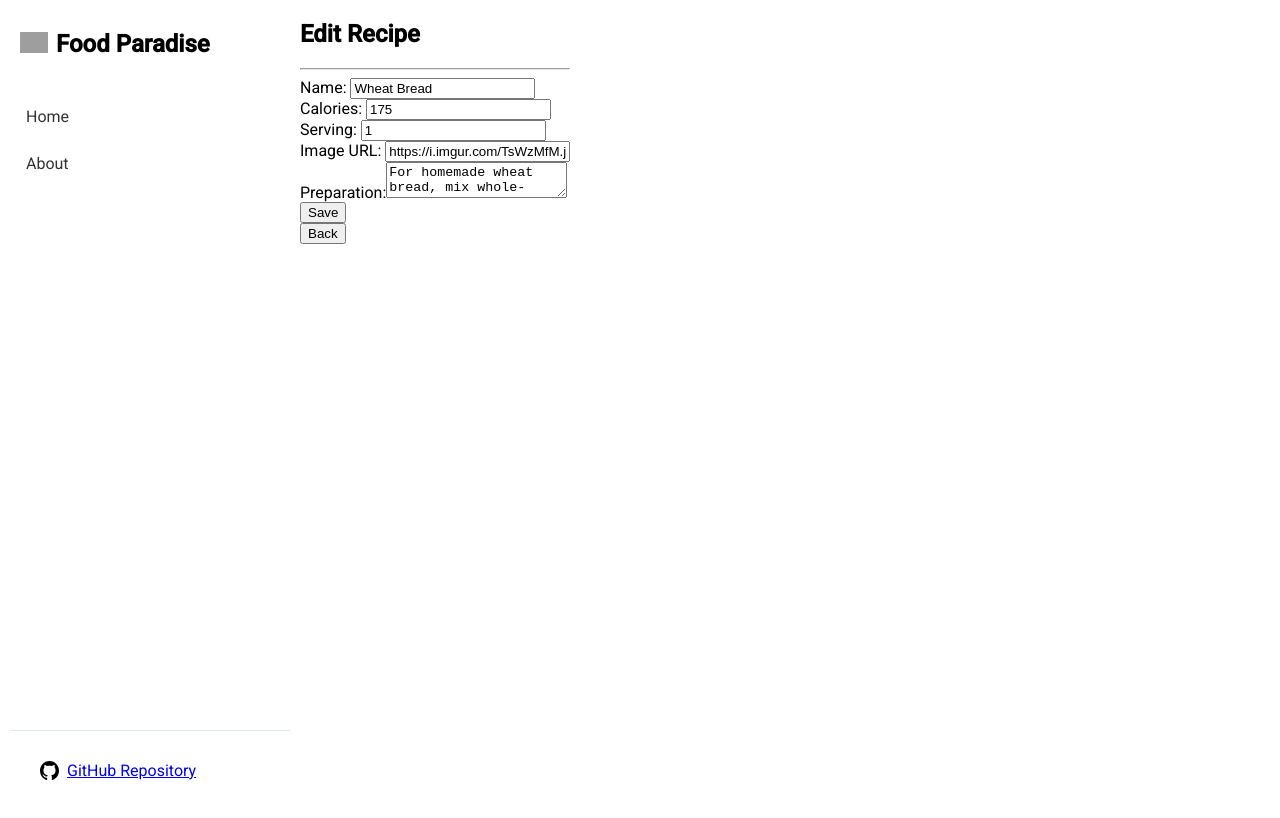
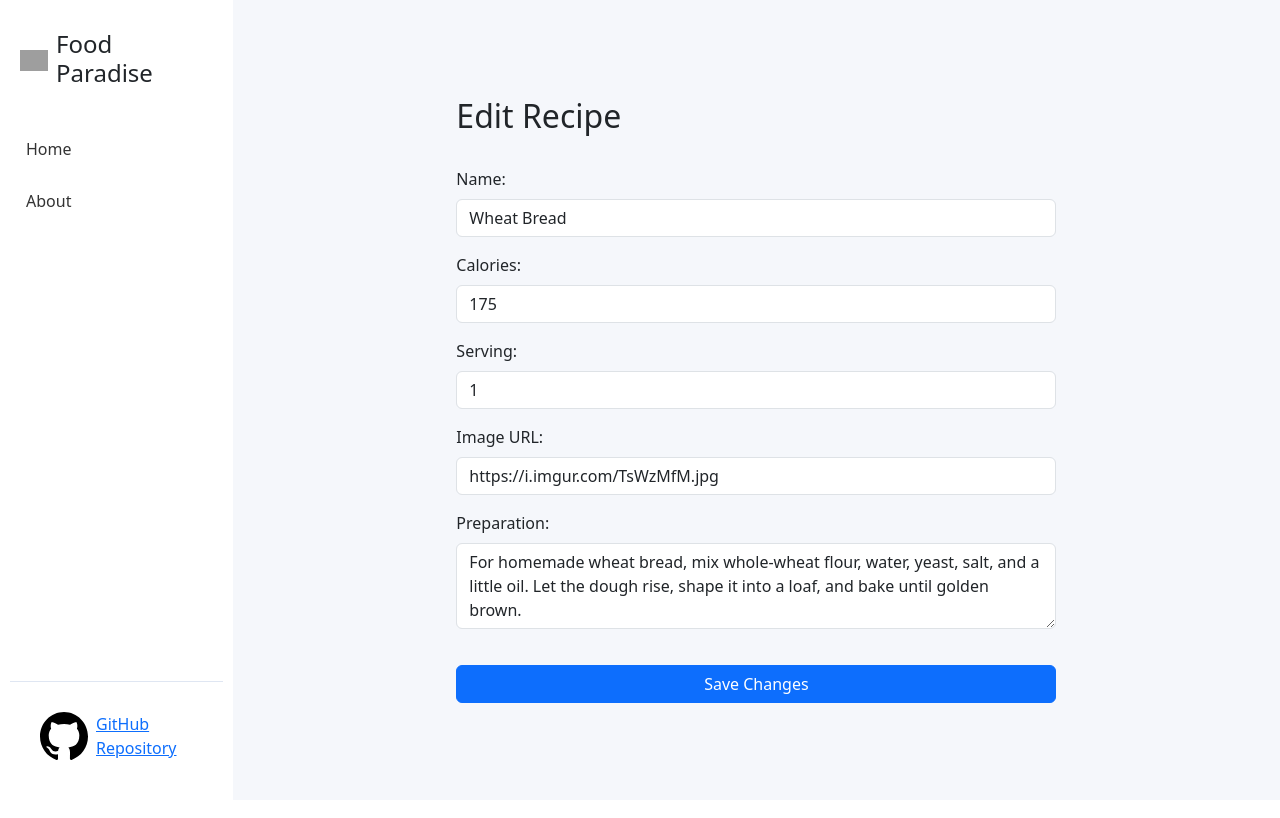
Before and after one commit to bareshekhala/Recipe-Book-app, a React (Vite) app: page /edit/07d9616d-7a63-457c-b8a7-58f6a70a67e3 in a window 1280 px wide. Built offline with nearby package versions, Linux system fonts and the light colour scheme; grey boxes are pictures that could not be loaded.

Commit message:
bootstrap components + fixes

```diff
--- a/package.json
+++ b/package.json
@@ -10,7 +10,9 @@
     "preview": "vite preview"
   },
   "dependencies": {
+    "bootstrap": "^5.3.8",
     "react": "^19.2.8",
+    "react-bootstrap": "^2.10.10",
     "react-dom": "^19.2.8",
     "react-router-dom": "^7.18.2"
   },
--- a/src/Pages/CreateItem.jsx
+++ b/src/Pages/CreateItem.jsx
@@ -1,6 +1,11 @@
 import React from "react";
 import { useState } from "react";
 import { useNavigate } from "react-router-dom";
+
+//Bootstrap
+import Button from 'react-bootstrap/Button';
+import Form from 'react-bootstrap/Form';
+
 
 function CreateItem(props) {
   const navigate = useNavigate();
@@ -64,11 +69,11 @@ function CreateItem(props) {
     <div>
       <>
         <h2>Create New Recipe</h2>
-        <hr />
-        <form onSubmit={handleCreate}>
+
+        <Form onSubmit={handleCreate}>
           <div>
-            <label htmlFor="name">Name: </label>
-            <input
+            <Form.Label htmlFor="name">Name: </Form.Label>
+            <Form.Control
               type="text"
               name="name"
               onChange={handleNameChange}
@@ -77,8 +82,8 @@ function CreateItem(props) {
           </div>
 
           <div>
-            <label htmlFor="calories">Calories: </label>
-            <input
+            <Form.Label htmlFor="calories">Calories: </Form.Label>
+            <Form.Control
               type="number"
               name="calories"
               onChange={handleCaloriesChange}
@@ -87,8 +92,8 @@ function CreateItem(props) {
           </div>
 
           <div>
-            <label htmlFor="serving">Serving: </label>
-            <input
+            <Form.Label htmlFor="serving">Serving: </Form.Label>
+            <Form.Control
               type="number"
               name="serving"
               onChange={handleServingChange}
@@ -96,8 +101,8 @@ function CreateItem(props) {
             />
           </div>
           <div>
-            <label htmlFor="image">Image URL: </label>
-            <input
+            <Form.Label htmlFor="image">Image URL: </Form.Label>
+            <Form.Control
               type="url"
               name="image"
               onChange={handleImageChange}
@@ -105,17 +110,17 @@ function CreateItem(props) {
             />
           </div>
           <div>
-            <label htmlFor="how">Preparation:</label>
-            <textarea name="how" onChange={handleHowChange} value={howValue} />
+            <Form.Label htmlFor="how">Preparation:</Form.Label>
+            <Form.Control as="textarea" rows={3} name="how" onChange={handleHowChange} value={howValue} />
           </div>
 
-          <button type="submit">Add</button>
+          <Button variant="primary" type="submit"> Save & Add</Button>
 
           {errorMessage && <p>{errorMessage}</p>}
-        </form>
-        <button type="button" onClick={() => navigate("/")}>
+        </Form>
+        {/* <Button variant="primary" type="button" onClick={() => navigate("/")}>
           Back
-        </button>
+        </Button> */}
       </>
     </div>
   );
--- a/src/Pages/EditItem.jsx
+++ b/src/Pages/EditItem.jsx
@@ -2,6 +2,11 @@ import React from "react";
 import { useParams } from "react-router-dom";
 import { useNavigate } from "react-router-dom";
 import { useState } from "react";
+
+//Bootstrap
+import Button from 'react-bootstrap/Button';
+import Form from 'react-bootstrap/Form';
+
 function EditItem({ foodList, setFoodList }) {
   const navigate = useNavigate();
 
@@ -55,15 +60,19 @@ function EditItem({ foodList, setFoodList }) {
     navigate("/");
   }
   return (
-    <div>
+    <div className="edit-wrapper" >
       <>
-        <h2>Edit Recipe</h2>
-        <hr />
+        <div id="edit-content">
 
-        <form onSubmit={handleEditForm}>
-          <div>
-            <label htmlFor="name">Name: </label>
-            <input
+
+        <h2 style={{textAlign:"left"}}>Edit Recipe</h2>
+
+
+         <Form onSubmit={handleEditForm} style={{width:"600px", display:"flex", flexDirection:"column", gap:"16px" }} >
+
+           <div>
+            <Form.Label htmlFor="name">Name: </Form.Label>
+            <Form.Control
               type="text"
               name="name"
               onChange={handleNameChange}
@@ -72,8 +81,8 @@ function EditItem({ foodList, setFoodList }) {
           </div>
 
           <div>
-            <label htmlFor="calories">Calories: </label>
-            <input
+            <Form.Label htmlFor="calories">Calories: </Form.Label>
+            <Form.Control
               type="number"
               name="calories"
               onChange={handleCaloriesChange}
@@ -82,35 +91,44 @@ function EditItem({ foodList, setFoodList }) {
           </div>
 
           <div>
-            <label htmlFor="serving">Serving: </label>
-            <input
+            <Form.Label htmlFor="serving">Serving: </Form.Label>
+            <Form.Control
               type="number"
               name="serving"
               onChange={handleServingChange}
               value={servingValue}
             />
           </div>
+
           <div>
-            <label htmlFor="image">Image URL: </label>
-            <input
+            <Form.Label htmlFor="image">Image URL: </Form.Label>
+            <Form.Control
               type="url"
               name="image"
               onChange={handleImageChange}
               value={imageValue}
             />
           </div>
+
           <div>
-            <label htmlFor="how">Preparation:</label>
-            <textarea name="how" value={howValue} onChange={handleHowChange} />
+            <Form.Label htmlFor="how">Preparation:</Form.Label>
+            <Form.Control as="textarea" rows={3} name="how" onChange={handleHowChange} value={howValue} />
           </div>
 
-          <button type="submit">Save</button>
-        </form>
-        <button type="button" onClick={() => navigate("/")}>
+          <Button variant="primary" type="submit" style={{marginTop:"20px"}}>Save Changes</Button>
+
+
+        </Form>
+
+
+        {/* <Button variant="secondary" type="button" onClick={() => navigate("/")}>
           Back
-        </button>
+        </Button> */}
+
+        </div>
       </>
     </div>
+
   );
 }
 
--- a/src/components/ListItem.jsx
+++ b/src/components/ListItem.jsx
@@ -2,9 +2,14 @@ import React, { useState } from "react";
 import { Link } from "react-router-dom";
 import { NavLink } from "react-router-dom";
 
+
 //icons
 import TrashIcon from "../app-assets/trash-icon.svg"
 import EditIcon from "../app-assets/edit-icon.svg"
+
+//bootstrap
+import Button from 'react-bootstrap/Button';
+import Modal from 'react-bootstrap/Modal';
 
 function ListItem({
   id,
@@ -16,7 +21,11 @@ function ListItem({
   setFoodList,
 }) {
   // For "Are you sure functionality" a new state is defined
-  const [showModal, setShowModal] = useState(false);
+  const [show, setShow] = useState(false);
+
+  const handleClose = () => setShow(false);
+  const handleShow = () => setShow(true);
+
 
   function handleDelete() {
     const newFoodList = foodList.filter((food) => {
@@ -50,11 +59,9 @@ function ListItem({
               {/* Delete Button */}
               <button
                 type="button"
-                onClick={(e) => {
-                  e.preventDefault();
-                  e.stopPropagation(); // Prevents parent card link from opening
-                  setShowModal(true);
-                }}
+                onClick={handleShow}
+                  // setShowModal(true);
+
               >
                 <img src={TrashIcon} alt="" />
                 Delete
@@ -73,28 +80,27 @@ function ListItem({
 
 
           {/*Are you sure part*/}
-          {showModal && (
-            <div id="modal">
-              <div
-                id="modalBox"
-                style={{
-                  backgroundColor: "gold",
-                  padding: "20px",
-                  borderRadius: "8px",
-                  width: "300px",
-                  textAlign: "center",
-                }}
-              >
-                <h3>Are You Sure?</h3>
-                <button id="yes-btn" onClick={handleDelete}>
-                  Yes,Delete
-                </button>
-                <button id="cancel-btn" onClick={() => setShowModal(false)}>
-                  Cancel
-                </button>
-              </div>
-            </div>
-          )}
+          <Modal show={show} onHide={handleClose}>
+        <Modal.Header closeButton>
+          <Modal.Title>Are You Sure that you want to delete?</Modal.Title>
+        </Modal.Header>
+        <Modal.Body> This action is permanent!</Modal.Body>
+        <Modal.Footer>
+          <Button variant="secondary" onClick={handleClose}>
+            Cancel
+          </Button>
+          <Button variant="primary" onClick={handleDelete}>
+            Delete
+          </Button>
+        </Modal.Footer>
+      </Modal>
+
+
+
+
+
+
+
     </div>
   );
 }
--- a/src/components/SearchBar.jsx
+++ b/src/components/SearchBar.jsx
@@ -1,4 +1,6 @@
 import React from 'react'
+
+import Form from 'react-bootstrap/Form';
 
 function SearchBar(props) {
 function handleSearch(){
@@ -7,10 +9,10 @@ function handleSearch(){
 return (
     <div id='search' >
 
-      <input type="text"
+      <Form.Control type="search"
       onChange={handleSearch}
       value={props.query}
-      placeholder='Search' />
+      placeholder='Search recipes...' />
     </div>
   )
 }
--- a/src/index.css
+++ b/src/index.css
@@ -274,3 +274,22 @@ gap: 8px;
 .btn-create:hover {
   background-color: #0056b3;
 }
+
+/* ------ Edit ------ */
+
+.edit-wrapper{
+
+  display: flex;
+  flex-direction: column;
+  justify-content: center;
+  align-items: center;
+  background-color: #F5F7FB;
+  width: 100%;
+
+}
+
+#edit-content{
+  display: flex;
+  flex-direction: column;
+  gap: 24px;
+}
--- a/src/main.jsx
+++ b/src/main.jsx
@@ -2,6 +2,7 @@ import { createRoot } from "react-dom/client";
 import "./index.css";
 import App from "./App.jsx";
 import { BrowserRouter } from "react-router-dom";
+import 'bootstrap/dist/css/bootstrap.min.css';
 
 createRoot(document.getElementById("root")).render(
   <BrowserRouter>
```
Also changed, not shown: 1 other file (tests, documents, lock files or other folders).
